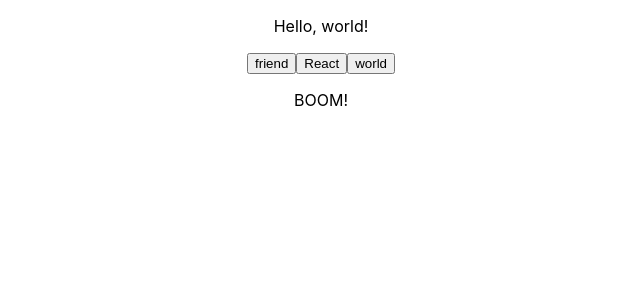
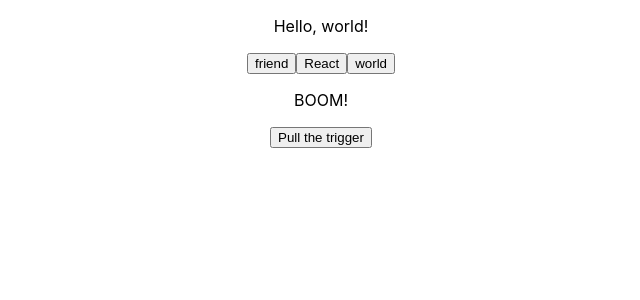
Before and after one commit to thinkful-ei-bee/alex-joel-state-drills, a React (Create React App) app: page / in a window 1280 px wide. Shown: the top 300 px of the page, without its empty margins (319-959 px from the left). Built offline with nearby package versions, Linux system fonts and the light colour scheme.

Commit message:
drill3 - stub

```diff
--- a/src/App.js
+++ b/src/App.js
@@ -4,6 +4,7 @@ import TheDate from './state/TheDate';
 import Counter from './state/Counter';
 import HelloWOrld from './state-drills/HelloWorld';
 import Bomb from './state-drills/Bomb';
+import RouletteGun from './state-drills/RouletteGun';
 
 class App extends Component {
   render() {
@@ -11,6 +12,7 @@ class App extends Component {
       <div className="App">
         <HelloWOrld />
         <Bomb />
+        <RouletteGun bulletInChamber={5} />
       </div>
     );
   }
--- /dev/null
+++ b/src/state-drills/RouletteGun.js
@@ -0,0 +1,49 @@
+import React from 'react';
+
+class RouletteGun extends React.Component {
+  static defaultProps = {
+    bulletInChamber: 8,
+  };
+  constructor(props) {
+    super(props)
+    this.state = {
+      chamber: null,
+      spinningTheChamber: false
+    };
+  }
+  componentDidMount() {
+    this.setState({
+      chamber: this.props.bulletInChamber
+    })
+  }
+  componentWillUnmount() {
+    clearInterval(this.count)
+  }
+  handleButtonClick = () => {
+    // const newCount = this.state.count + 1;
+    console.log('spinning the chamber');
+    this.setState({
+      spinningTheChamber: true
+    })
+
+    setTimeout(() => {
+      let random = Math.ceil(Math.random() * 8);
+      console.log(`You spun the chamber to: ${random} state.chamber: ${this.state.chamber}`)
+
+      if(random === this.state.chamber) {
+        console.log('BANG! you are dead');
+      }
+    }, 2000);
+
+  }
+  render() {
+    return (
+
+      <button onClick={() => this.handleButtonClick()}>
+        Pull the trigger
+      </button>
+    )
+  }
+}
+
+export default RouletteGun;
```
